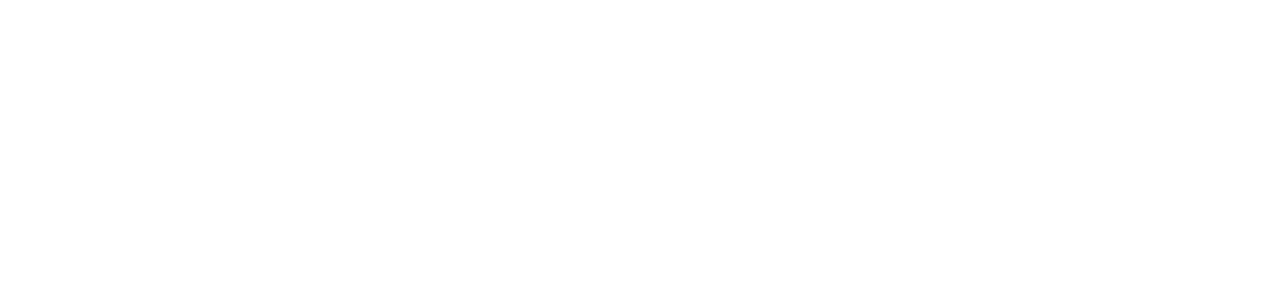
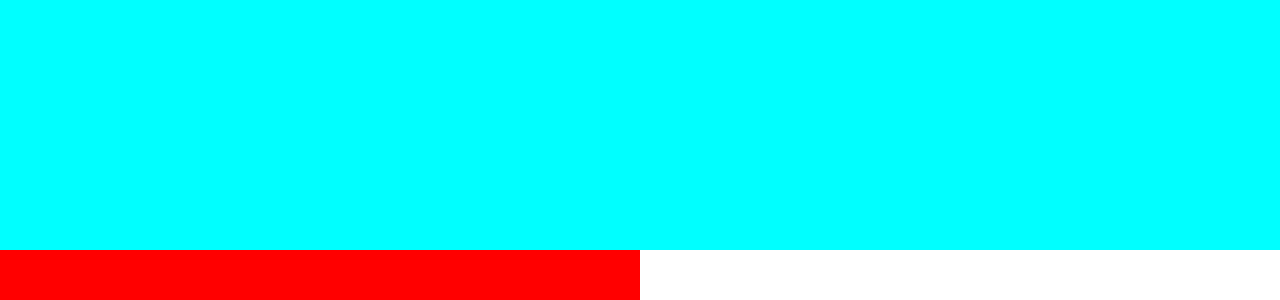
Before and after one commit to VishnuPScodes/messenger, a React (Vite) app: page / in a window 1280 px wide. Shown: the part 2150-2450 px from the top of the page. Before the commit the page ends 800 px from the top, so only its background shows below. Built offline with nearby package versions, Linux system fonts and the light colour scheme.

Commit message:
basic work started

```diff
--- a/src/App.css
+++ b/src/App.css
@@ -1,42 +1,14 @@
-.App {
-  text-align: center;
+#main-container{
+  max-width: 40em;
+  min-height: 30em;
+  background-color: aqua;
+  margin: 0 auto;
+  font-size: 5em;
 }
+#send-div{
+  max-width: 40em;
+  height: 50px;
+  background-color: red;
 
-.App-logo {
-  height: 40vmin;
-  pointer-events: none;
+
 }
-
-@media (prefers-reduced-motion: no-preference) {
-  .App-logo {
-    animation: App-logo-spin infinite 20s linear;
-  }
-}
-
-.App-header {
-  background-color: #282c34;
-  min-height: 100vh;
-  display: flex;
-  flex-direction: column;
-  align-items: center;
-  justify-content: center;
-  font-size: calc(10px + 2vmin);
-  color: white;
-}
-
-.App-link {
-  color: #61dafb;
-}
-
-@keyframes App-logo-spin {
-  from {
-    transform: rotate(0deg);
-  }
-  to {
-    transform: rotate(360deg);
-  }
-}
-
-button {
-  font-size: calc(10px + 2vmin);
-}
--- a/src/App.jsx
+++ b/src/App.jsx
@@ -7,7 +7,10 @@
 
   return (
     <div className="App">
+           <div  id='main-container'> Lorem ipsum, dolor sit amet consectetur adipisicing elit. Nam consectetur quod cum suscipit natus quam praesentium laboriosam commodi, deserunt, fuga illo molestiae placeat facere exercitationem. Perferendis harum sunt corrupti perspiciatis!</div>
+           <div id='send-div'>
 
+           </div>
     </div>
   )
 }
```
Also changed, not shown: 1 other file (tests, documents, lock files or other folders).
